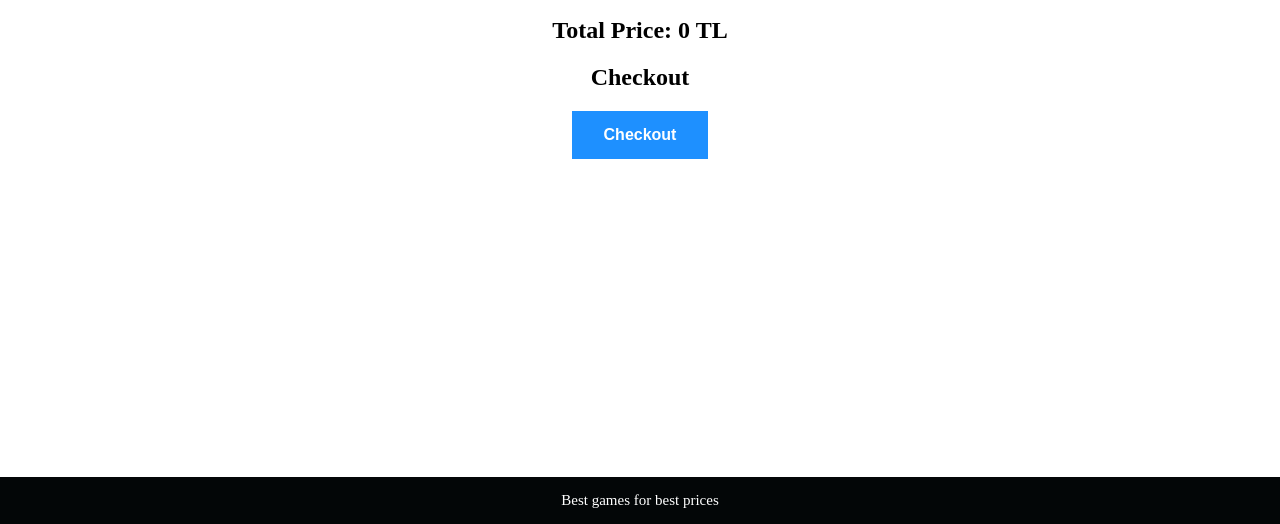
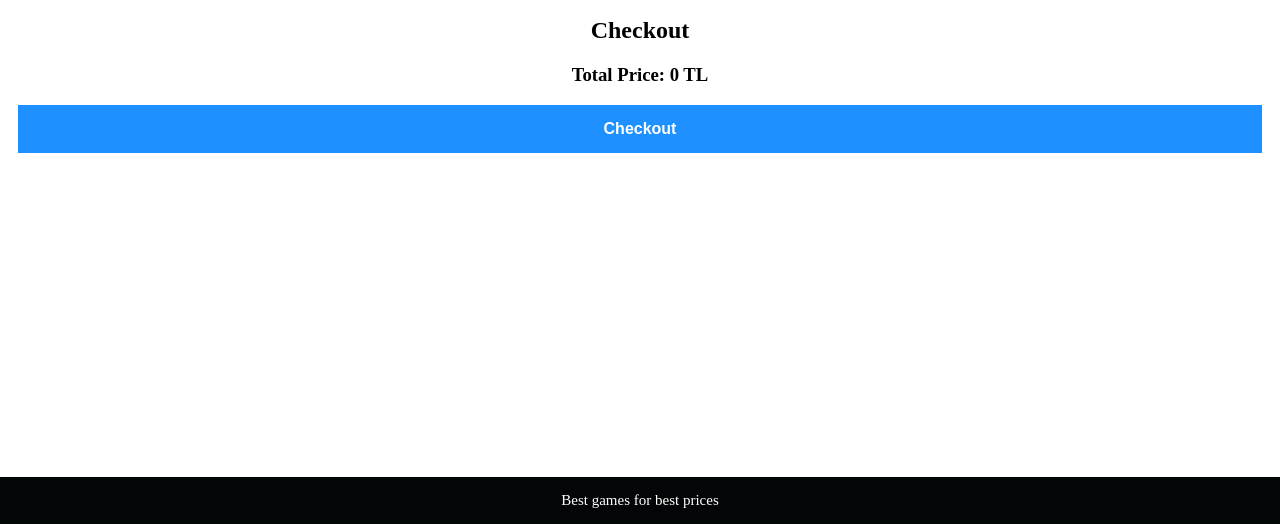
Before and after one commit to CS391-Project/GameShop, a plain HTML site: page basket.html in a window 1280 px wide. Shown: the part 276-800 px from the top of the page. Drawn offline with Linux system fonts and the light colour scheme.

Commit message:
basket page redesign

```diff
--- a/basket.html
+++ b/basket.html
@@ -39,10 +39,11 @@
         <script> showBasket()</script>
     </table>
 
-    <h2 class="centerText" id="basketTotalPrice">Total</h2>
+    <h2 class="centerText">Checkout</h2>
+
+    <h3 class="centerText" id="basketTotalPrice">Total</h3>
     <script> displayTotal()</script>
 
-    <h2 class="centerText">Checkout</h2>
     <button class="checkoutButton" type="button" onclick="checkout()">Checkout</button>
 </main>
 
--- a/styles.css
+++ b/styles.css
@@ -144,7 +144,7 @@ table, tr, td {
     margin:0 auto;
     display:block;
     font-weight: bold;
-
+    width: 100%;
 }
 
 .centerText{
```
